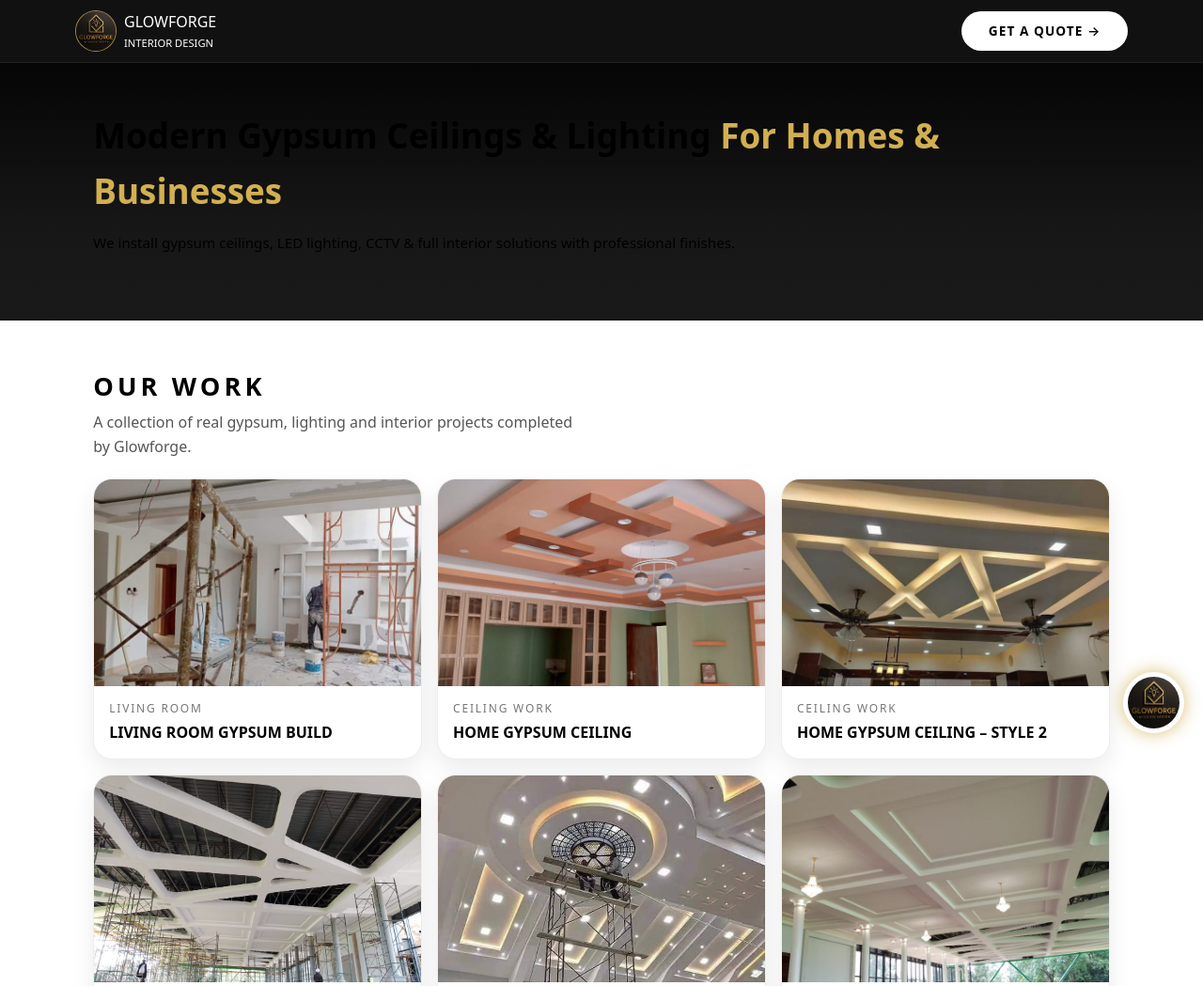
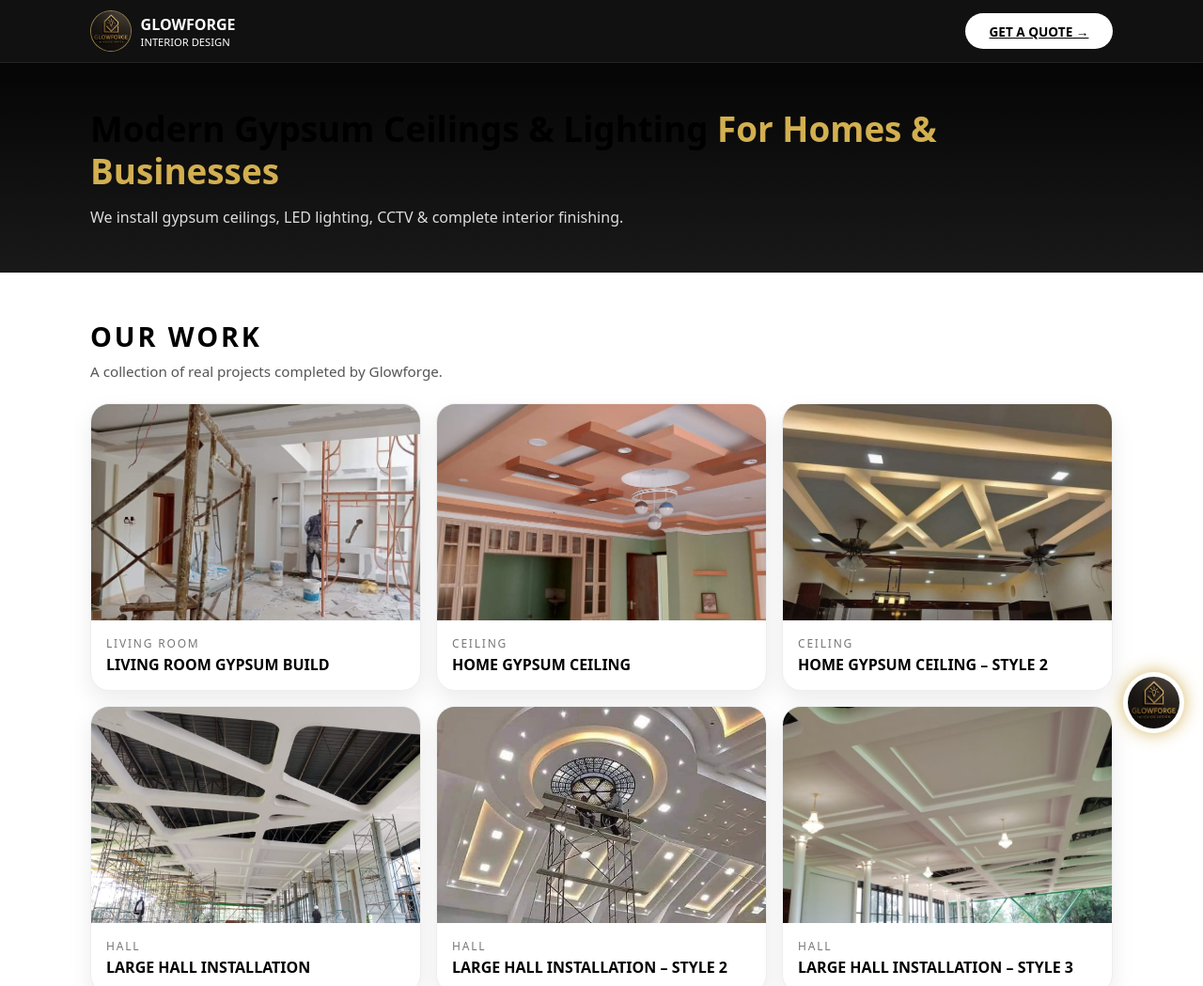
Before and after one commit to Glowforgecmyk/glowforge-website, a plain HTML site: page index.html in a window 1280 px wide. Shown: the top 1049 px of the page at 94% size. Drawn offline with Linux system fonts and the light colour scheme.

Commit message:
Update index.html

```diff
--- a/index.html
+++ b/index.html
@@ -4,62 +4,51 @@
   <meta charset="UTF-8" />
   <title>Glowforge Interior Design</title>
   <meta name="viewport" content="width=device-width, initial-scale=1.0" />
-  <meta
-    name="description"
-    content="Glowforge Interior Design – gypsum ceilings, lighting, electrical wiring, CCTV, smart security systems, painting and interior finishes."
-  />
+  <meta name="description" content="Glowforge Interior Design – gypsum ceilings, lighting, electrical wiring, CCTV, smart security systems, painting and interior finishes." />
+
   <style>
     :root {
       --bg-dark: #050505;
-      --bg-light: #f5f5f5;
+      --accent: #d2af50;
       --card: #ffffff;
-      --accent: #d2af50;
-      --text-main: #111111;
-      --text-muted: #777777;
-      --border-soft: #e3e3e3;
-      --radius-lg: 18px;
+      --text-main: #000;
+      --text-muted: #666;
     }
 
-    * { box-sizing: border-box; margin: 0; padding: 0; }
-
+    * { margin: 0; padding: 0; box-sizing: border-box; }
     body {
-      font-family: system-ui, -apple-system, BlinkMacSystemFont, "Segoe UI", sans-serif;
+      font-family: system-ui, Arial, sans-serif;
       background: var(--bg-dark);
-      color: #ffffff;
-      line-height: 1.6;
+      color: white;
     }
-
     img { max-width: 100%; display: block; }
-
-    a { color: inherit; text-decoration: none; }
 
     .container {
       max-width: 1120px;
-      margin: 0 auto;
-      padding: 0 1.2rem;
+      margin: auto;
+      padding: 0 1rem;
     }
 
     /* HEADER */
-    .site-header {
+    header {
+      background: #111;
+      padding: 0.7rem 0;
       position: sticky;
       top: 0;
-      z-index: 9;
-      background: #111;
+      z-index: 20;
       border-bottom: 1px solid #222;
     }
 
     .top-bar {
       display: flex;
+      justify-content: space-between;
       align-items: center;
-      justify-content: space-between;
-      padding: 0.7rem 0;
     }
 
-    /* LOGO */
     .logo-area {
       display: flex;
       align-items: center;
-      gap: 0.5rem;
+      gap: 0.6rem;
     }
 
     .logo-circle {
@@ -67,68 +56,70 @@
       height: 44px;
       border-radius: 50%;
       overflow: hidden;
-      border: 1px solid rgba(210,175,80,0.7);
+      border: 1px solid rgba(210,175,80,0.6);
       background: #333;
     }
-    .logo-circle img {
-      width: 100%;
-      height: 100%;
-      object-fit: cover;
-    }
 
-    /* BUTTON */
     .quote-btn {
-      padding: 0.65rem 1.8rem;
       background: #fff;
       color: #000;
+      padding: 0.6rem 1.6rem;
       border-radius: 999px;
-      font-weight: 600;
+      font-weight: bold;
+      text-transform: uppercase;
       font-size: 0.85rem;
-      letter-spacing: 0.08em;
-      white-space: nowrap;
     }
 
     /* HERO */
     .hero {
-      background: linear-gradient(180deg, #050505 0%, #171717 65%, #191919 100%);
-      padding: 3rem 0 3.2rem;
+      background: linear-gradient(to bottom, #050505, #191919);
+      padding: 3rem 0;
+      text-align: left;
     }
 
     .hero h1 {
       font-size: 2.3rem;
-      margin-bottom: 0.8rem;
+      line-height: 1.2;
     }
 
-    .hero h1 span { color: var(--accent); }
+    .hero span { color: var(--accent); }
 
-    .hero p { font-size: 0.95rem; margin-bottom: 1.2rem; }
+    .hero p {
+      margin-top: 1rem;
+      font-size: 1rem;
+      color: #ddd;
+    }
 
-    /* SECTION */
+    /* SECTIONS */
     section {
       padding: 3rem 0;
       background: #f4f4f4;
       color: #000;
     }
+
     section:nth-of-type(even) {
-      background: #fff;
+      background: #ffffff;
     }
 
     .section-title {
-      font-size: 1.7rem;
+      font-size: 1.8rem;
       text-transform: uppercase;
-      margin-bottom: 0.3rem;
-      letter-spacing: 0.15em;
+      margin-bottom: 0.5rem;
+      text-align: left;
+      letter-spacing: 0.1em;
     }
+
     .section-subtitle {
-      max-width: 520px;
-      margin-bottom: 1.3rem;
+      max-width: 600px;
+      margin-bottom: 1.5rem;
+      font-size: 0.95rem;
       color: #555;
     }
 
     /* PROJECT GRID */
     .projects-grid {
       display: grid;
-      grid-template-columns: repeat(auto-fit, minmax(290px, 1fr));
+      grid-template-columns: repeat(auto-fit, minmax(280px, 1fr));
       gap: 1rem;
     }
 
@@ -136,15 +127,15 @@
       background: #fff;
       border-radius: 20px;
       overflow: hidden;
-      box-shadow: 0 10px 25px rgba(0,0,0,0.08);
       border: 1px solid #eee;
+      box-shadow: 0px 10px 25px rgba(0,0,0,0.08);
     }
 
     .project-img {
-      width: 100%;
-      height: 220px;
+      height: 230px;
       overflow: hidden;
     }
+
     .project-img img {
       width: 100%;
       height: 100%;
@@ -152,26 +143,28 @@
     }
 
     .project-body {
-      padding: 0.9rem 1rem;
+      padding: 1rem;
     }
 
     .project-category {
       font-size: 0.75rem;
+      text-transform: uppercase;
       color: #777;
+      margin-bottom: 0.2rem;
       letter-spacing: 0.15em;
-      text-transform: uppercase;
-      margin-bottom: 0.2rem;
     }
+
     .project-title {
       font-size: 1rem;
       text-transform: uppercase;
-      font-weight: 600;
+      font-weight: bold;
     }
 
     /* CONTACT */
     .contact-section {
       background: #050505;
       color: #fff;
+      text-align: left;
     }
 
     /* FLOATING LOGO */
@@ -182,34 +175,32 @@
       width: 65px;
       height: 65px;
       border-radius: 50%;
-      background: #fff;
+      background: white;
       box-shadow: 0 4px 20px rgba(0,0,0,0.4);
       display: flex;
       align-items: center;
       justify-content: center;
       padding: 5px;
-      cursor: pointer;
-      z-index: 99;
+      z-index: 100;
       animation: glow 2s infinite alternate;
     }
-
     .floating-logo img {
       width: 100%;
       height: 100%;
       border-radius: 50%;
       object-fit: cover;
     }
-
     @keyframes glow {
-      from { box-shadow: 0 0 8px rgba(210,175,80,0.4); }
-      to   { box-shadow: 0 0 20px rgba(210,175,80,0.9); }
+      from { box-shadow: 0 0 8px rgba(210,175,80,0.5); }
+      to   { box-shadow: 0 0 20px rgba(210,175,80,1); }
     }
 
     footer {
       background: #000;
+      color: #aaa;
+      padding: 1rem;
       text-align: center;
-      padding: 1rem;
-      color: #aaa;
+      margin-top: 2rem;
     }
   </style>
 </head>
@@ -218,22 +209,19 @@
 
 <!-- FLOATING LOGO -->
 <a class="floating-logo" href="#contact">
-  <img src="logo.jpg" alt="Glowforge">
+  <img src="logo.jpg" alt="Glowforge Logo">
 </a>
 
 <!-- HEADER -->
-<header class="site-header">
+<header>
   <div class="container top-bar">
     <div class="logo-area">
-      <div class="logo-circle">
-        <img src="logo.jpg">
-      </div>
+      <div class="logo-circle"><img src="logo.jpg"></div>
       <div>
-        <div>GLOWFORGE</div>
+        <div style="font-weight:bold;">GLOWFORGE</div>
         <div style="font-size:0.7rem;">INTERIOR DESIGN</div>
       </div>
     </div>
-
     <a href="#contact" class="quote-btn">GET A QUOTE →</a>
   </div>
 </header>
@@ -242,7 +230,7 @@
 <section class="hero">
   <div class="container">
     <h1>Modern Gypsum Ceilings & Lighting <span>For Homes & Businesses</span></h1>
-    <p>We install gypsum ceilings, LED lighting, CCTV & full interior solutions with professional finishes.</p>
+    <p>We install gypsum ceilings, LED lighting, CCTV & complete interior finishing.</p>
   </div>
 </section>
 
@@ -250,136 +238,111 @@
 <section id="work">
   <div class="container">
     <h2 class="section-title">Our Work</h2>
-    <p class="section-subtitle">A collection of real gypsum, lighting and interior projects completed by Glowforge.</p>
+    <p class="section-subtitle">A collection of real projects completed by Glowforge.</p>
 
     <div class="projects-grid">
 
-      <!-- Living Room -->
+      <!-- living.jpg -->
       <div class="project-card">
-        <div class="project-img">
-          <img src="living.jpg" alt="">
-        </div>
+        <div class="project-img"><img src="living.jpg"></div>
         <div class="project-body">
           <div class="project-category">LIVING ROOM</div>
           <div class="project-title">Living Room Gypsum Build</div>
         </div>
       </div>
 
-      <!-- Ceiling 1 -->
+      <!-- ceiling1.jpg -->
       <div class="project-card">
-        <div class="project-img">
-          <img src="ceiling1.jpg" alt="">
-        </div>
+        <div class="project-img"><img src="ceiling1.jpg"></div>
         <div class="project-body">
-          <div class="project-category">CEILING WORK</div>
+          <div class="project-category">CEILING</div>
           <div class="project-title">Home Gypsum Ceiling</div>
         </div>
       </div>
 
-      <!-- Ceiling 2 -->
+      <!-- ceiling2.jpg -->
       <div class="project-card">
-        <div class="project-img">
-          <img src="ceiling2.jpg" alt="">
-        </div>
+        <div class="project-img"><img src="ceiling2.jpg"></div>
         <div class="project-body">
-          <div class="project-category">CEILING WORK</div>
+          <div class="project-category">CEILING</div>
           <div class="project-title">Home Gypsum Ceiling – Style 2</div>
         </div>
       </div>
 
-      <!-- Hall 1 -->
+      <!-- hall1.jpg -->
       <div class="project-card">
-        <div class="project-img">
-          <img src="hall1.jpg" alt="">
-        </div>
+        <div class="project-img"><img src="hall1.jpg"></div>
         <div class="project-body">
           <div class="project-category">HALL</div>
           <div class="project-title">Large Hall Installation</div>
         </div>
       </div>
 
-      <!-- Hall 2 -->
+      <!-- hall2.jpg -->
       <div class="project-card">
-        <div class="project-img">
-          <img src="hall2.jpg" alt="">
-        </div>
+        <div class="project-img"><img src="hall2.jpg"></div>
         <div class="project-body">
           <div class="project-category">HALL</div>
           <div class="project-title">Large Hall Installation – Style 2</div>
         </div>
       </div>
 
-      <!-- Hall 3 -->
+      <!-- hall3.jpg -->
       <div class="project-card">
-        <div class="project-img">
-          <img src="hall3.jpg" alt="">
-        </div>
+        <div class="project-img"><img src="hall3.jpg"></div>
         <div class="project-body">
           <div class="project-category">HALL</div>
           <div class="project-title">Large Hall Installation – Style 3</div>
         </div>
       </div>
 
-      <!-- Bedroom 1 -->
+      <!-- bedrooms -->
       <div class="project-card">
-        <div class="project-img">
-          <img src="Master bedroom designing.jpg" alt="">
-        </div>
+        <div class="project-img"><img src="Master bedroom designing.jpg"></div>
         <div class="project-body">
           <div class="project-category">BEDROOM</div>
-          <div class="project-title">Master Bedroom Designing</div>
+          <div class="project-title">Master Bedroom</div>
         </div>
       </div>
 
-      <!-- Bedroom 2 -->
       <div class="project-card">
-        <div class="project-img">
-          <img src="Master bedroom designing (2).jpg" alt="">
-        </div>
+        <div class="project-img"><img src="Master bedroom designing (2).jpg"></div>
         <div class="project-body">
           <div class="project-category">BEDROOM</div>
           <div class="project-title">Master Bedroom – Style 2</div>
         </div>
       </div>
 
-      <!-- TV Wall -->
+      <!-- TV wall -->
       <div class="project-card">
-        <div class="project-img">
-          <img src="Tv wall desiging with a gypsum.jpg" alt="">
-        </div>
+        <div class="project-img"><img src="Tv wall desiging with a gypsum.jpg"></div>
         <div class="project-body">
           <div class="project-category">FEATURE WALL</div>
-          <div class="project-title">TV Wall Gypsum Design</div>
+          <div class="project-title">TV Wall Gypsum</div>
         </div>
       </div>
 
-      <!-- Decorative Wall -->
+      <!-- Decorative -->
       <div class="project-card">
-        <div class="project-img">
-          <img src="Decorative Feature Wall.jpg" alt="">
-        </div>
+        <div class="project-img"><img src="Decorative Feature Wall.jpg"></div>
         <div class="project-body">
           <div class="project-category">WALL</div>
           <div class="project-title">Decorative Feature Wall</div>
         </div>
       </div>
 
-      <!-- Walking Hall -->
+      <!-- Walking Hall (Corrected filename) -->
       <div class="project-card">
-        <div class="project-img">
-          <img src="WALKING HAL GYPSUM DESIGING.jpg" alt="">
-        </div>
+        <div class="project-img"><img src="WALKING HALL GYPSUM DISIGN.jpg"></div>
         <div class="project-body">
           <div class="project-category">HALLWAY</div>
-          <div class="project-title">Walking Hall Gypsum Design</div>
+          <div class="project-title">Walking Hall Gypsum</div>
         </div>
       </div>
 
       <!-- Walking Hall 2 -->
       <div class="project-card">
-        <div class="project-img">
-          <img src="WALKING HALL GYPSUM DESIGING (2).jpg" alt="">
-        </div>
+        <div class="project-img"><img src="WALKING HALL GYPSUM DESIGING (2).jpg"></div>
         <div class="project-body">
           <div class="project-category">HALLWAY</div>
           <div class="project-title">Walking Hall – Style 2</div>
@@ -394,14 +357,16 @@
 <section id="contact" class="contact-section">
   <div class="container">
     <h2 class="section-title">Let’s Work Together</h2>
-    <p class="section-subtitle" style="color:#ccc;">Contact us for quotations and project planning.</p>
-    <p>Phone / WhatsApp: <b>0729 730 388</b> / <b>0114 514 003</b></p>
-    <p>Email: glowforgeinterior@gmail.com</p>
+    <p class="section-subtitle" style="color:#ccc;">
+      Contact us for quotations and interior project planning.
+    </p>
+    <p><b>Phone / WhatsApp:</b> 0729 730 388 / 0114 514 003</p>
+    <p><b>Email:</b> glowforgeinterior@gmail.com</p>
   </div>
 </section>
 
 <footer>
-  © Glowforge Interior Design — Gypsum • Lighting • CCTV • Smart Security
+  © Glowforge Interior Design — Gypsum • Lighting • CCTV • Smart Security • Interiors
 </footer>
 
 </body>
```
